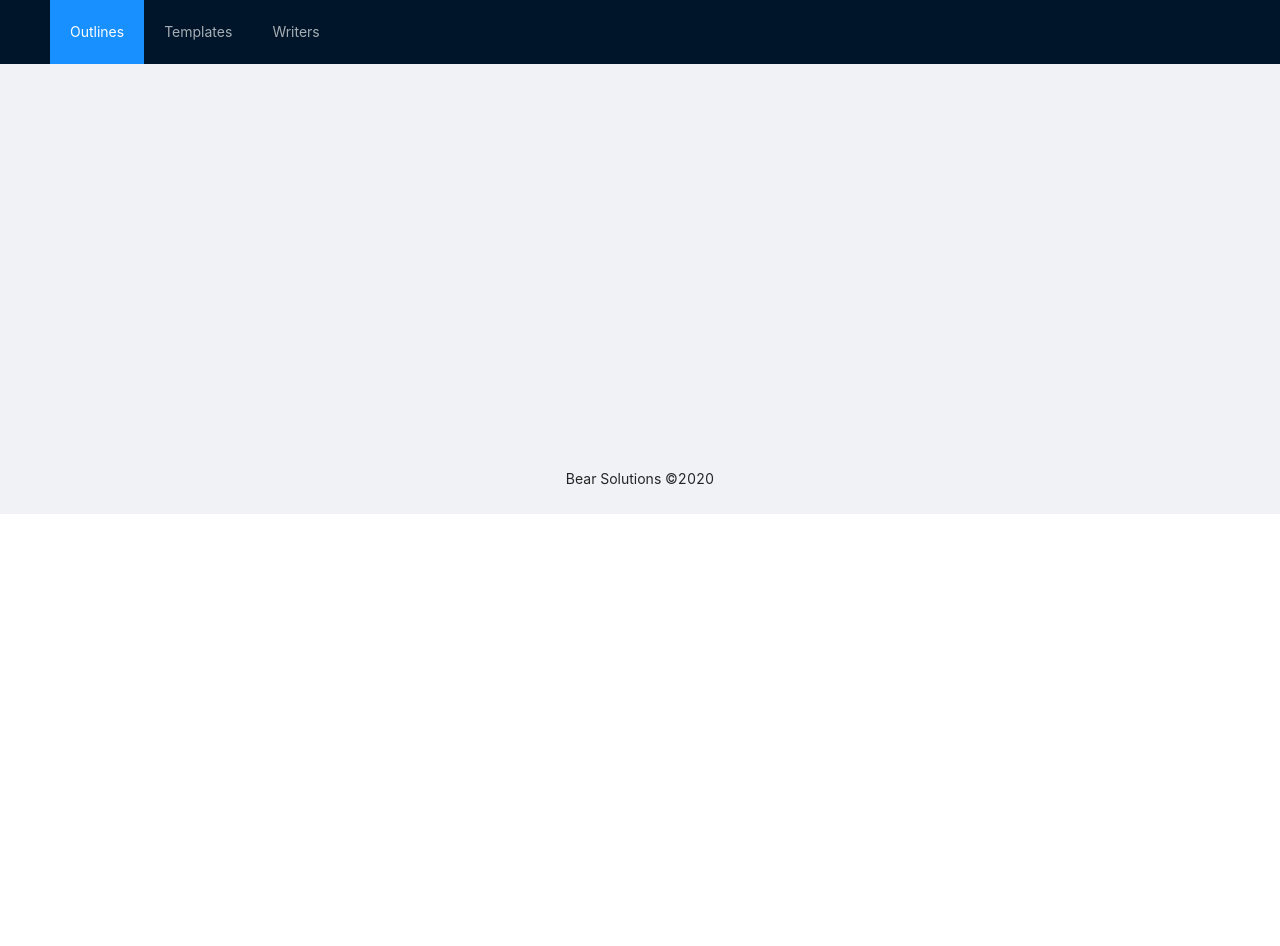
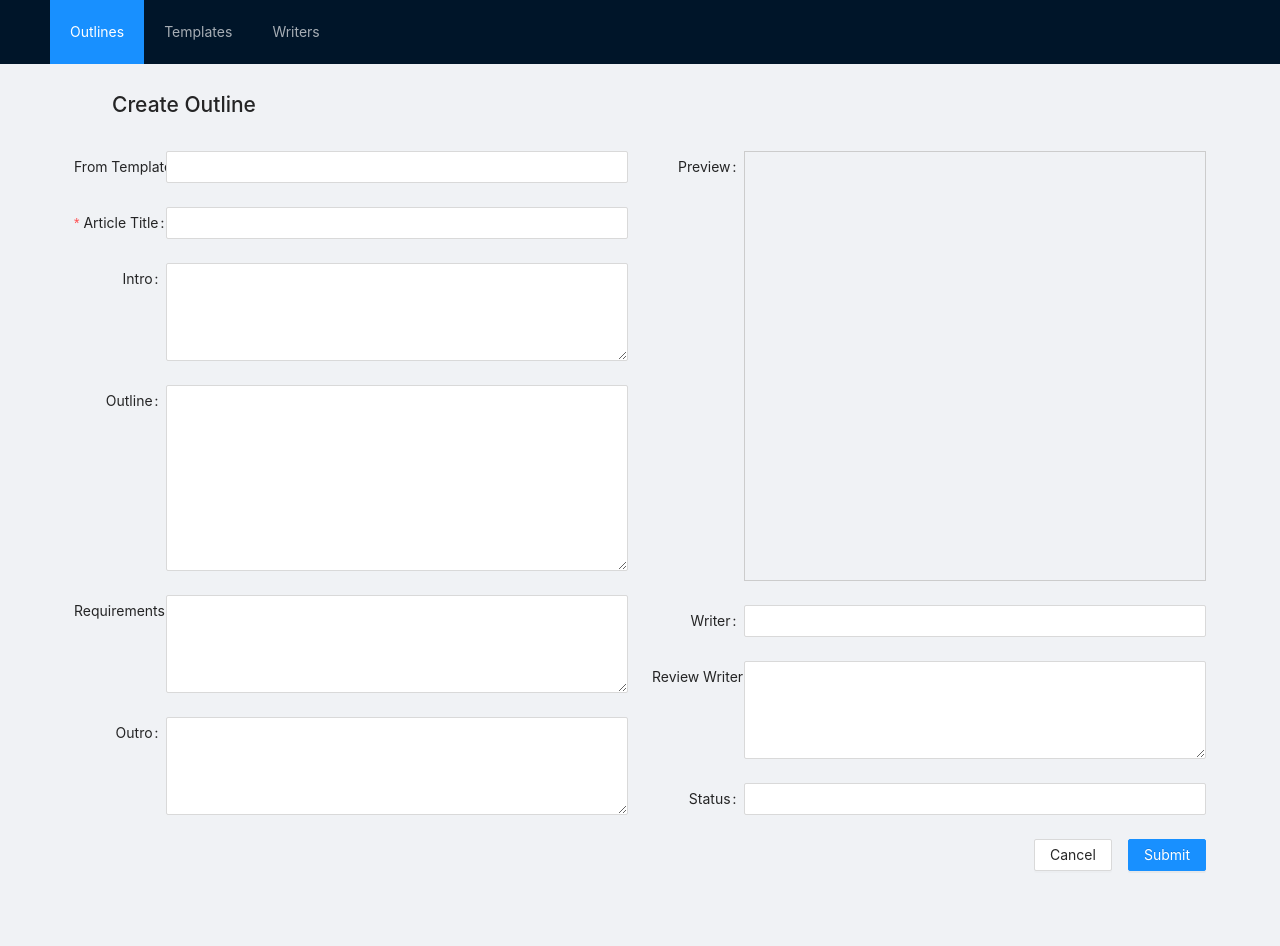
Before and after one commit to Runebjo/Outsourcer, a React (Create React App) app: page /outlines/edit in a window 1280 px wide. Shown: the top 946 px of the page. Before the commit the page ends 800 px from the top, so only its background shows below. Built offline with nearby package versions, Linux system fonts and the light colour scheme.

Commit message:
Working on new outline.

```diff
--- a/src/App.js
+++ b/src/App.js
@@ -6,6 +6,8 @@ import './App.css';
 import { Outlines } from './components/outlines.';
 import { Templates } from './components/templates';
 import { Writers } from './components/writers';
+import { TemplateEdit } from './components/templateEdit';
+import { OutlinesEdit } from './components/outlinesEdit';
 
 function App() {
   const { Header, Content, Footer } = Layout;
@@ -43,7 +45,10 @@ function App() {
       <Content className="site-layout" style={{ padding: '0 50px', marginTop: 64 }}>
         <div className="site-layout-background" style={{ padding: 24, minHeight: 380 }}>
           <Route path="/" exact component={Outlines} />
+          <Route path="/outlines/edit" exact component={OutlinesEdit} />
+          <Route path="/outlines/edit/:key" exact component={OutlinesEdit} />
           <Route path="/templates" component={Templates} />
+          <Route path="/templates/:key" component={TemplateEdit} />
           <Route path="/writers" component={Writers} />
         </div>
       </Content>
--- a/src/components/outlines..js
+++ b/src/components/outlines..js
@@ -1,6 +1,7 @@
 import React, { useState } from 'react';
 import { Dropdown, Button, Menu, Space, Table, Popconfirm, message } from 'antd';
 import { DownOutlined, EditOutlined, DeleteOutlined } from '@ant-design/icons';
+import { Link } from 'react-router-dom';
 
 export const Outlines = () => {
 
@@ -43,14 +44,6 @@ export const Outlines = () => {
         </Menu>
     );
 
-    function createOutline() {
-        console.log("TODO: Create outline");
-    }
-
-    function editOutline(key) {
-        console.log("Edit outline", key);
-    }
-
     function confirmDelete(key) {
         const newData = data.filter(d => d.key !== key);
         setData(newData);
@@ -83,7 +76,9 @@ export const Outlines = () => {
             key: 'action',
             render: (text, record) => (
                 <span>
-                    <Button type="link" onClick={() => editOutline(record.key)} icon={<EditOutlined />} />
+                    <Link to={`/outlines/edit/${record.key}`}>
+                        <EditOutlined style={{ fontSize: 16 }} />
+                    </Link>
                     <Popconfirm
                         title={`Are you sure you want to delete the outline: "${record.title}?"`}
                         onConfirm={() => confirmDelete(record.key)}
@@ -123,7 +118,9 @@ export const Outlines = () => {
                         {dropdownText} <DownOutlined />
                     </Button>
                 </Dropdown>
-                <Button type="primary" onClick={createOutline}>Create Outline</Button>
+                <Button type="primary">
+                    <Link to="/outlines/edit/">Create Outline</Link>
+                </Button>
             </Space>
             <Table columns={columns} dataSource={data} style={{ marginTop: 25 }}></Table>
         </div>
--- /dev/null
+++ b/src/components/outlinesEdit.js
@@ -0,0 +1,133 @@
+import React, { useState } from 'react'
+import { Form, Input, Button, Dropdown, Row, Col, Space } from 'antd';
+
+export const OutlinesEdit = () => {
+
+    const [title, setTitle] = useState('');
+    const [intro, setIntro] = useState('');
+    const [outline, setOutline] = useState('');
+    const [requirements, setRequirements] = useState('');
+    const [outro, setOutro] = useState('');
+
+    const layout = {
+        labelCol: { span: 4 },
+        wrapperCol: { span: 24 },
+    };
+
+    const onFinish = values => {
+        console.log('Success:', values);
+    };
+
+    const onFinishFailed = errorInfo => {
+        console.log('Failed:', errorInfo);
+    };
+
+    function preview() {
+        console.log("preview");
+        return (
+            <div style={{ border: '1px solid #ccc', height: 430, padding: 10, whiteSpace: 'pre-wrap' }}>
+                <p>{intro}</p>
+                {title && <p>Article Title:<br />{title}</p>}
+                {outline && <p>About the article:<br />{outline}</p>}
+                {requirements && <p>Requirements:<br />{requirements}</p>}
+                {outro && <p>{outro}</p>}
+            </div>
+        )
+    }
+
+    return (
+        <>
+            <h1 style={{ marginLeft: 38, marginBottom: 30 }}>Create Outline</h1>
+            <Form
+                {...layout}
+                name="advanced_search"
+                onFinish={onFinish}
+                onFinishFailed={onFinishFailed}
+            >
+                <Row gutter={24}>
+                    <Col span={12}>
+                        <Form.Item
+                            label="From Template"
+                            name="template"
+                        >
+                            <Input />
+                        </Form.Item>
+
+                        <Form.Item
+                            label="Article Title"
+                            name="title"
+                            rules={[{ required: true, message: 'Please input an article title!' }]}
+                        >
+                            <Input onChange={(e) => setTitle(e.target.value)} />
+                        </Form.Item>
+                        <Form.Item
+                            label="Intro"
+                            name="intro"
+                        >
+                            <Input.TextArea rows={4} onChange={(e) => setIntro(e.target.value)} />
+                        </Form.Item>
+                        <Form.Item
+                            label="Outline"
+                            name="outline"
+                        >
+                            <Input.TextArea rows={8} onChange={(e) => setOutline(e.target.value)} />
+                        </Form.Item>
+                        <Form.Item
+                            label="Requirements"
+                            name="requirements"
+                        >
+                            <Input.TextArea rows={4} onChange={(e) => setRequirements(e.target.value)} />
+                        </Form.Item>
+                        <Form.Item
+                            label="Outro"
+                            name="outro"
+                        >
+                            <Input.TextArea rows={4} onChange={(e) => setOutro(e.target.value)} />
+                        </Form.Item>
+                    </Col>
+                    <Col span={12}>
+                        <Form.Item
+                            label="Preview"
+                            name="preview"
+                        >
+                            {/* <Input.TextArea rows={13} disabled value={title} /> */}
+                            {preview()}
+                        </Form.Item>
+                        <Form.Item
+                            label="Writer"
+                            name="writer"
+                        >
+                            <Input />
+                        </Form.Item>
+                        <Form.Item
+                            label="Review Writer"
+                            name="review"
+                        >
+                            <Input.TextArea rows={4} />
+                        </Form.Item>
+                        <Form.Item
+                            label="Status"
+                            name="status"
+                        >
+                            <Input />
+                        </Form.Item>
+                    </Col>
+                </Row>
+                <Row gutter={24}>
+                    <Col span={24} style={{ textAlign: 'right' }}>
+                        <Form.Item>
+                            <Space size="middle">
+                                <Button type="default" htmlType="button">
+                                    Cancel
+                            </Button>
+                                <Button type="primary" htmlType="submit">
+                                    Submit
+                            </Button>
+                            </Space>
+                        </Form.Item>
+                    </Col>
+                </Row>
+            </Form>
+        </>
+    )
+}
--- /dev/null
+++ b/src/components/templateEdit.js
@@ -0,0 +1,9 @@
+import React from 'react'
+
+export const TemplateEdit = () => {
+    return (
+        <div>
+            <h1>Hello from template edit</h1>
+        </div>
+    )
+}
```
